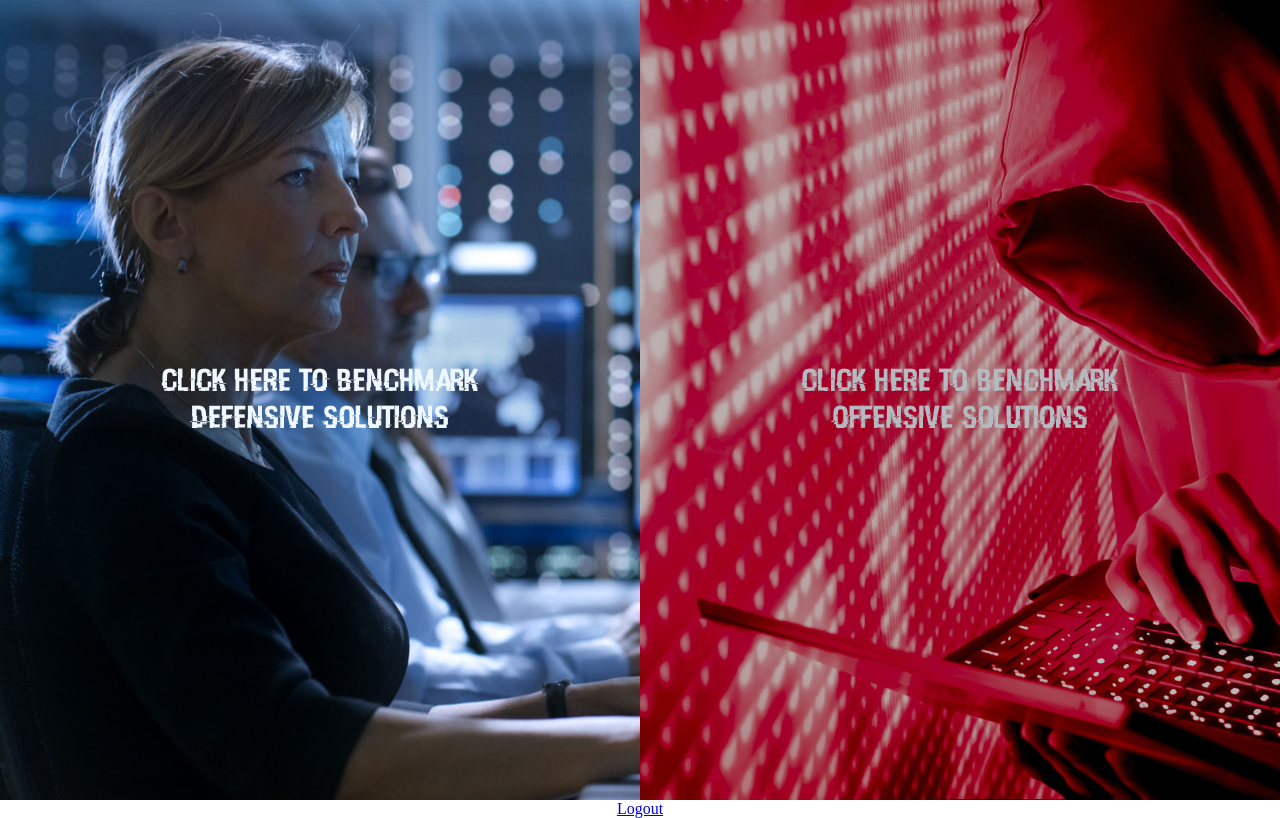
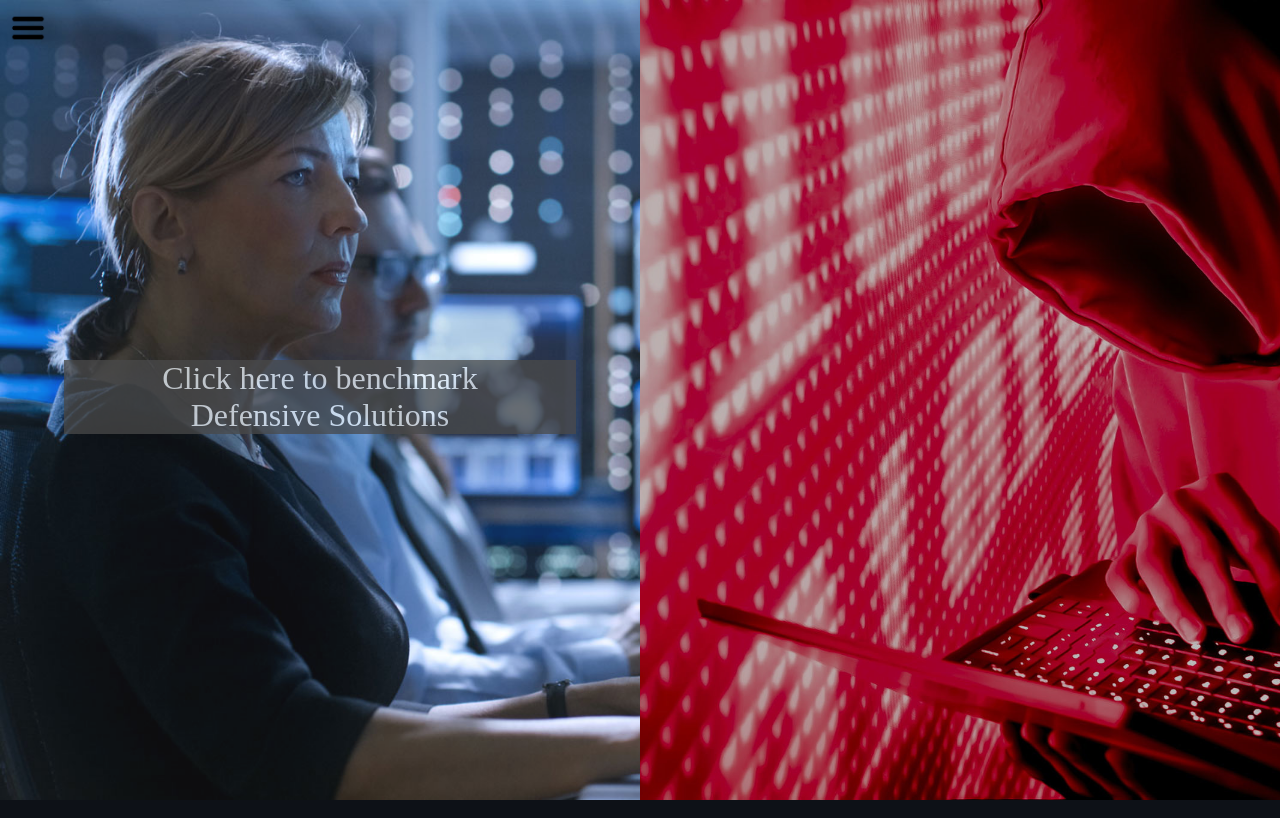
Before and after one commit to SIashh/Cyber2Project, a Django app: page / in a window 1280 px wide. Run offline with Django 3.2, Linux system fonts and the light colour scheme; the visitor is signed in with stand-in values (Sample User, id 1); style sheets or scripts are compiled from the project's sources; some libraries are stand-ins or nearby versions.

Commit message:
Added scrolling menu, design and another base template (without menu)

```diff
--- /dev/null
+++ b/benchmarX/static/BenchmarkingPlatform/css/base_menu.scss
@@ -0,0 +1,139 @@
+* {
+	padding: 0;
+	margin: 0;
+
+}
+
+body, html {
+	height: 100%;
+}
+
+/*
+Main container
+ */
+#content{
+	height: 100%;
+}
+
+/*
+Menu
+ */
+nav#slide-menu {
+	position: fixed;
+	top: 0;
+	left: -25%;
+	bottom: 0;
+	display: block;
+	float: left;
+	width: 100%;
+	max-width: 284px;
+	height: 100%;
+	background-color: lightgreen;
+
+	transition: all 300ms;
+
+	> ul {
+		display: block;
+		margin: 40px;
+		padding: 0;
+		list-style: none;
+		opacity: 0.5;
+
+		transition: all 300ms;
+
+		li {
+			color: black;
+			padding: 6px 0;
+			cursor: pointer;
+
+			&:hover { color: white; }
+		}
+
+		li:before {
+			font-family: "ico";
+			font-style: normal;
+			font-weight: normal;
+			speak: none;
+			display: inline-block;
+			text-decoration: inherit;
+			width: 1em;
+			color: #59e9df;
+			margin-right: 12px;
+			text-align: center;
+			font-variant: normal;
+			font-size: 0.75em;
+			text-transform: none;
+			line-height: 1em;
+		}
+
+		li.sep {
+			margin-top: 7px;
+			padding-top: 14px;
+			border-top: 1px solid lighten(#556270, 10%);
+		}
+	}
+}
+
+body.menu-active nav#slide-menu { left: 0px; }
+body.menu-active nav#slide-menu ul { left: 0px; opacity: 1; }
+
+.menu-trigger{
+
+
+}
+/*
+Content panel
+ */
+
+div#content {
+	position: fixed;
+	top: 0;
+	left: 0;
+	width: 100%;
+	height: 100%;
+	border-radius: 0;
+
+	box-sizing: border-box;
+	box-shadow: -3px 0 6px darken(#556270, 5%);
+
+	transition: all 300ms;
+
+	div.menu-trigger {
+		position: fixed;
+		top: 10px;
+		left: 10px;
+		width: 36px;
+		height: 36px;
+		cursor: pointer;
+		border-radius: 5px;
+		z-index: 10;
+
+		-moz-transition: all 300ms;
+		-webkit-transition: all 300ms;
+		transition: all 300ms;
+		background: url("../images/menu-button.png");
+		background-size: cover;
+		background-color: transparent;
+
+		&:before {
+			display: inline-block;
+			width: 36px;
+			height: 36px;
+		}
+
+		&:hover {
+			background-color: aliceblue;
+		}
+	}
+}
+
+body.menu-active div#content { left: 284px; border-radius: 7px 0 0 7px; }
+body.menu-active div#content .menu-trigger { left: 294px; }
+
+a {
+	text-decoration: none;
+	color: black;
+	&:hover {
+		color: white;
+	}
+}
--- a/benchmarX/static/BenchmarkingPlatform/home.css
+++ b/benchmarX/static/BenchmarkingPlatform/css/home.css
@@ -1,12 +1,3 @@
-* {
-    margin: 0;
-    padding: 0;
-}
-
-body, html{
-    height: 100%;
-}
-
 .row {
     height: 100%;
     width: auto;
@@ -18,40 +9,49 @@ body, html{
     height: 100%;
     width: 50%;
     float: left;
-    display: table;
-    transition: transform 2s, filter 1.5s ease-in-out;
+    position: relative;
+    transition: transform 1.2s, filter 1s ease-in-out;
     transform-origin: center center;
     filter: brightness(75%);
-    justify-content: center;
-    align-items: center;
 }
 
 .column:hover {
     filter: brightness(100%);
+    opacity: 0.95;
+}
+
+.column:hover .div-text{
+    opacity: 0.75;
 }
 
 #blue-tools {
     max-width: 100%;
     background-size: contain;
-    background: url('images/blueteam.jpg') no-repeat;
+    background: url('../images/blueteam.jpg') no-repeat;
     background-size: cover;
 }
 
 #red-tools {
     max-width: 100%;
     background-size: contain;
-    background: url('images/redteam.jpg') no-repeat center;
+    background: url('../images/redteam.jpg') no-repeat center;
     background-size: cover;
 }
 
+
 @font-face {
     font-family: 'Hacked';
-    src : local('HACKED'), url("fonts/HACKED.ttf");
+    src : local('HACKED'), url("../fonts/HACKED.ttf");
 }
-span {
-    display: table-cell;
-    vertical-align: middle;
-    font-family: Hacked;
+.div-text {
+    position: absolute;
+    font-family: "ico";
+    top: 45%;
+    left: 10%;
+    right: 10%;
+    opacity: 0;
     font-size: xx-large;
     color: aliceblue;
+    background-color: #404040;
+    text-align: center;
 }
--- a/benchmarX/static/BenchmarkingPlatform/login.css
+++ b/benchmarX/static/BenchmarkingPlatform/css/login.css
@@ -4,7 +4,7 @@ body {
 }
 
 .fullDiv {
-	background: url('images/background.gif') no-repeat;
+	background: url('../images/background.gif') no-repeat;
 	-webkit-background-size: cover;
 	-moz-background-size: cover;
 	-o-background-size: cover;
@@ -113,7 +113,7 @@ body {
 	-moz-border-radius: 50%;
 	-webkit-border-radius: 50%;
 	border-radius: 50%;
-	background-image: url("images/hacker_icon.png");
+	background-image: url("../images/hacker_icon.png");
 	background-position-x: center;
 	background-size: 95%;
 	background-color: #127ba3;
--- /dev/null
+++ b/benchmarX/static/BenchmarkingPlatform/js/base_menu.js
@@ -0,0 +1,33 @@
+/*
+  Slidemenu
+*/
+(function() {
+	let $body = document.body;
+	let $menu_trigger = $body.getElementsByClassName('menu-trigger')[0];
+
+	if ( typeof $menu_trigger !== 'undefined' ) {
+		$menu_trigger.addEventListener('click', function() {
+			$body.className = ( $body.className === 'menu-active' )? '' : 'menu-active';
+		});
+	}
+
+	let $red_tools_button = $body.getElementsByClassName('red-tools')[0];
+	$red_tools_button.addEventListener('click', function(){
+		window.location.href ='/red-tools';
+	});
+
+	let $blue_tools_button = $body.getElementsByClassName('blue-tools')[0];
+	$blue_tools_button.addEventListener('click', function(){
+		window.location.href ='/blue-tools';
+	});
+
+	let $myaccount_button = $body.getElementsByClassName('my-account')[0];
+	$myaccount_button.addEventListener('click', function(){
+		window.location.href ='/';
+	});
+
+	let $changepass_button = $body.getElementsByClassName('change-pass')[0];
+	$changepass_button.addEventListener('click', function(){
+		window.location.href ='/accounts/password_change';
+	});
+}).call(this);
--- /dev/null
+++ b/benchmarX/templates/benchmarX/base_menu.html
@@ -0,0 +1,38 @@
+<!DOCTYPE html>
+<html lang="en">
+<head>
+    <meta charset="UTF-8">
+    <title>BenchmarX</title>
+
+    {% load sass_tags %}
+    <link href="{% sass_src 'BenchmarkingPlatform/css/base_menu.scss' %}" rel="stylesheet" type="text/css">
+
+    {% block external_refs %}
+
+    {% endblock %}
+</head>
+<body>
+
+<nav id="slide-menu">
+    <ul>
+        <h2><a href="/">Castle</a></h2> </br>
+        <li class="red-tools">Red Tools</li>
+        <li class="blue-tools">Blue Tools</li>
+        <li class="sep my-account">My Account</li>
+        <li class="change-pass">Change password</li>
+        <li class="logout"><a href="{% url 'logout' %}">Logout</a></li>
+    </ul>
+</nav>
+
+<div id="content" name="main-div">
+    <div class="menu-trigger"></div>
+
+    {% block content %}
+
+    {% endblock %}
+</div>
+
+</body>
+    {% load static %}
+    <script src="{% static 'BenchmarkingPlatform/js/base_menu.js' %}"></script>
+</html>
--- a/benchmarX/templates/benchmarX/blue-tools.html
+++ b/benchmarX/templates/benchmarX/blue-tools.html
@@ -1,4 +1,4 @@
-{%  extends 'benchmarX/base.html' %}
+{%  extends 'benchmarX/base_menu.html' %}
 
 {% block content %}
 <h1>This is the defensive tool page!</h1>
--- a/benchmarX/templates/benchmarX/home.html
+++ b/benchmarX/templates/benchmarX/home.html
@@ -1,26 +1,23 @@
-<!DOCTYPE html>
-<html lang="en">
-<head>
-    <meta charset="UTF-8">
-    <title>Homepage</title>
+{% extends 'benchmarX/base_menu.html' %}
+
+{% block external_refs %}
     {% load static %}
-    <link rel="stylesheet" type="text/css" href="{% static 'BenchmarkingPlatform/home.css' %}">
-</head>
-<body>
+    <link rel="stylesheet" type="text/css" href="{% static 'BenchmarkingPlatform/css/home.css' %}">
+{% endblock %}
+
+{% block content %}
 <div class="row">
 
     <a href="/blue-tools">
         <div class="column" id="blue-tools" >
-            <span>Click here to benchmark  </br> Defensive Solutions</span>
+            <div class="div-text">Click here to benchmark  </br> Defensive Solutions</div>
         </div>
     </a>
     <a href="/red-tools">
         <div class="column" id="red-tools">
-            <span>Click here to benchmark  </br> Offensive Solutions</span>
+            <div class="div-text">Click here to benchmark  </br> Offensive Solutions</div>
         </div>
     </a>
-    <a href="{% url 'logout' %}">Logout</a>
+</div>
 
-</div>
-</body>
-</html>
+{% endblock %}
--- a/benchmarX/templates/benchmarX/red-tools.html
+++ b/benchmarX/templates/benchmarX/red-tools.html
@@ -1,4 +1,4 @@
-{%  extends 'benchmarX/base.html' %}
+{%  extends 'benchmarX/base_menu.html' %}
 
 {% block content %}
     <h1>This is the offensive tool page!</h1>
--- a/register/templates/register/register.html
+++ b/register/templates/register/register.html
@@ -1,4 +1,4 @@
-{% extends 'benchmarX/base.html' %}
+{% extends 'benchmarX/base_menu.html' %}
 
 {% load crispy_forms_tags %}
 
--- a/templates/registration/login.html
+++ b/templates/registration/login.html
@@ -3,7 +3,7 @@
 {% block external_refs %}
     {% load static %}
     <link rel="stylesheet" href="https://bootswatch.com/4/lumen/bootstrap.min.css">
-    <link rel="stylesheet" type="text/css" href="{% static 'BenchmarkingPlatform/login.css' %}">
+    <link rel="stylesheet" type="text/css" href="{% static 'BenchmarkingPlatform/css/login.css' %}">
 {% endblock %}
 
 {% block content %}
```
Also changed, not shown: Cyber2Project/settings.py (+13 -0 lines), benchmarX/templates/benchmarX/base.html (+9 -5 lines), requirements.txt (added, +14 -0 lines), benchmarX/static/BenchmarkingPlatform/css/blue-tools.css (added), benchmarX/static/BenchmarkingPlatform/css/red-tools.css (added), benchmarX/static/BenchmarkingPlatform/images/menu-button.png (added).
